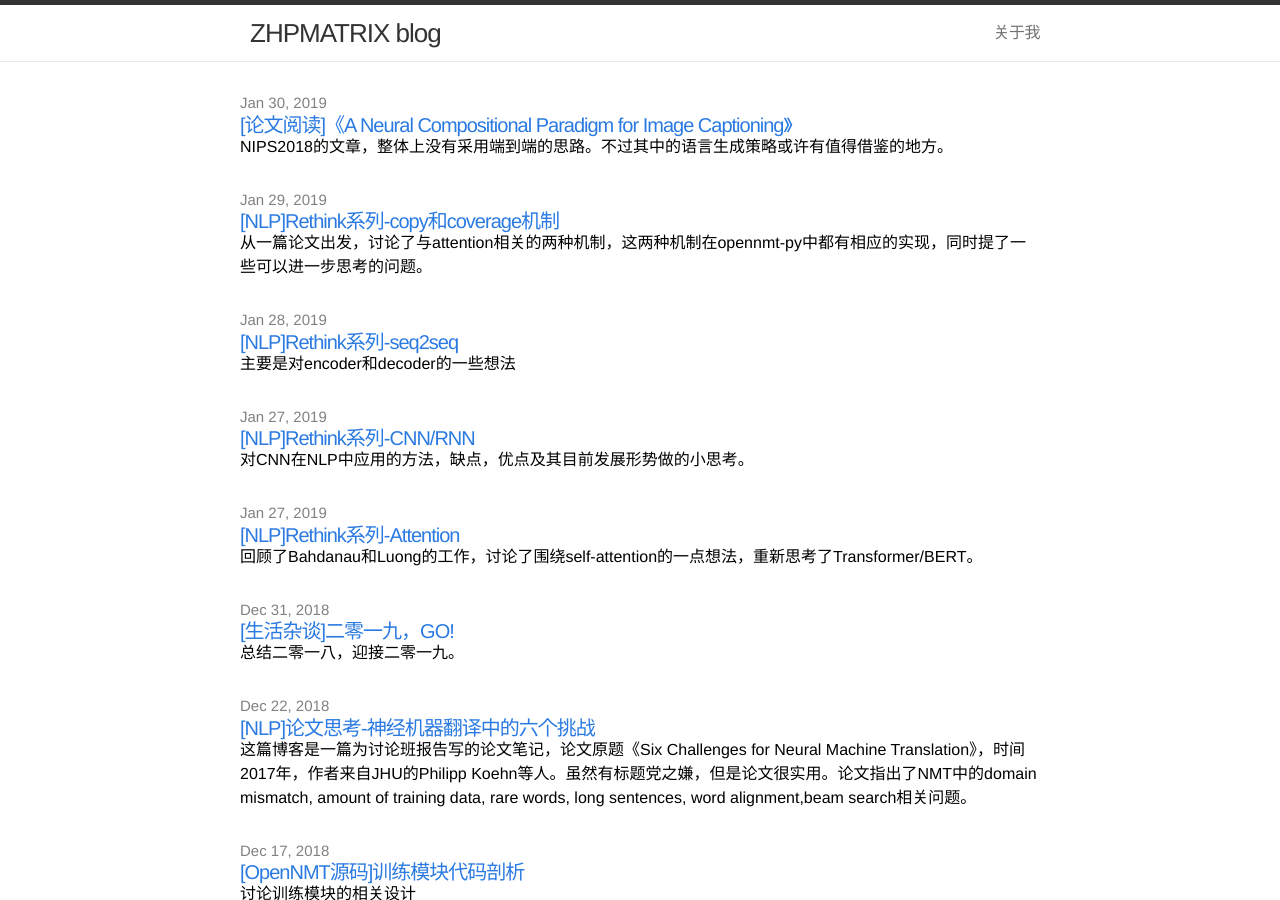
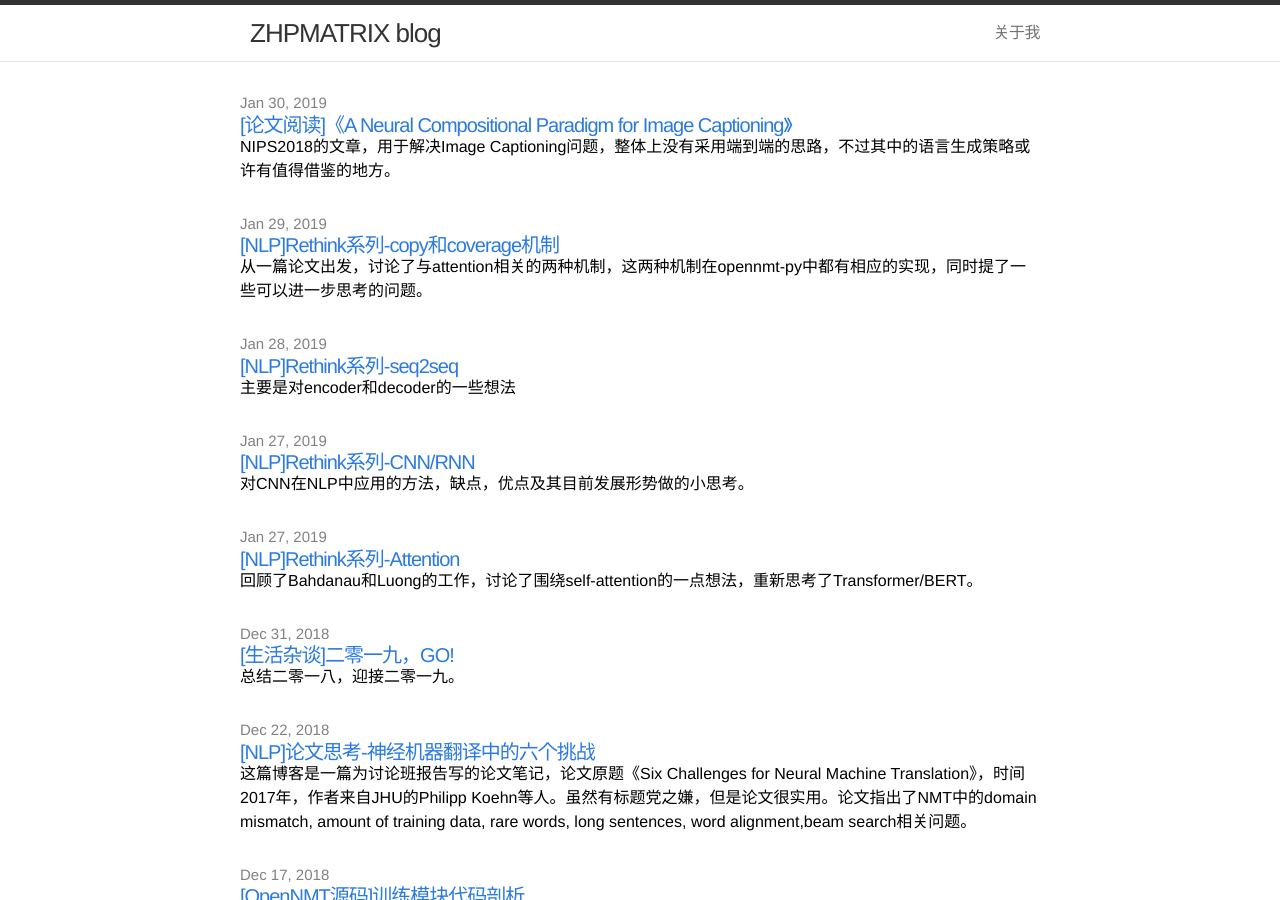
Before and after one commit to zhpmatrix/zhpmatrix.github.io, a Jekyll site: the page built from index.html, in a window 1280 px wide and 900 px high. Built offline with Jekyll 4.4.1, drawn with Linux system fonts in a browser that asks for light colours; comment, search, counter and statistics services are not loaded.

Commit message:
update blog

```diff
--- a/_posts/2019-01-30-image-captioning-0.md
+++ b/_posts/2019-01-30-image-captioning-0.md
@@ -1,15 +1,12 @@
 ---
 layout: post
 title: "[论文阅读]《A Neural Compositional Paradigm for Image Captioning》"
-excerpt: "NIPS2018的文章，整体上没有采用端到端的思路。不过其中的语言生成策略或许有值得借鉴的地方。"
+excerpt: "NIPS2018的文章，用于解决Image Captioning问题，整体上没有采用端到端的思路，不过其中的语言生成策略或许有值得借鉴的地方。"
 date: 2019-01-30 18:00:00
 mathjax: true
 ---
 
-近年来关注度比较高的是神经图片描述(Neural Image Captioning，简称NIC)。从模型架构上，是一个encoder-decoder框架，如下：
-![NIC](https://upload-images.jianshu.io/upload_images/2730963-796002eba6570cea.png?imageMogr2/auto-orient/strip%7CimageView2/2/w/1000/format/webp)
-
-encoder端利用一个大的网络结构对图片进行编码，得到图片的表示向量。然后将该图片向量作为decoder端的第一个时间步的输入，从第二个时间步开始，decoder端的输入变成caption文本。
+近年来关注度比较高的是神经图片描述(Neural Image Captioning，简称NIC)。从模型架构上，是一个encoder-decoder框架，encoder端利用一个大的网络结构对图片进行编码，得到图片的表示向量。然后将该图片向量作为decoder端的第一个时间步的输入，从第二个时间步开始，decoder端的输入变成caption文本。
 
 这篇文章从整体上没有采用端到端的思路，而是将caption过程分为两个阶段。
 
```
